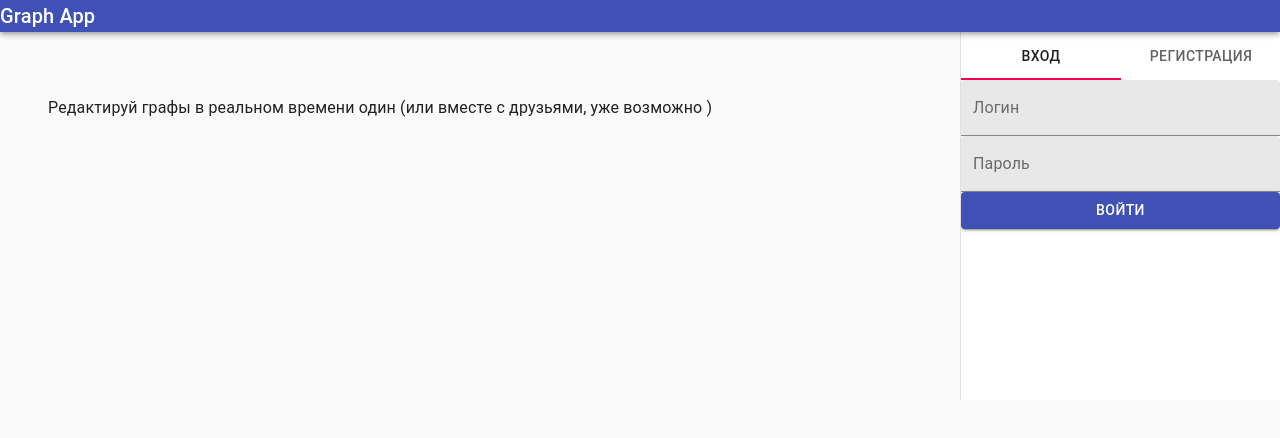
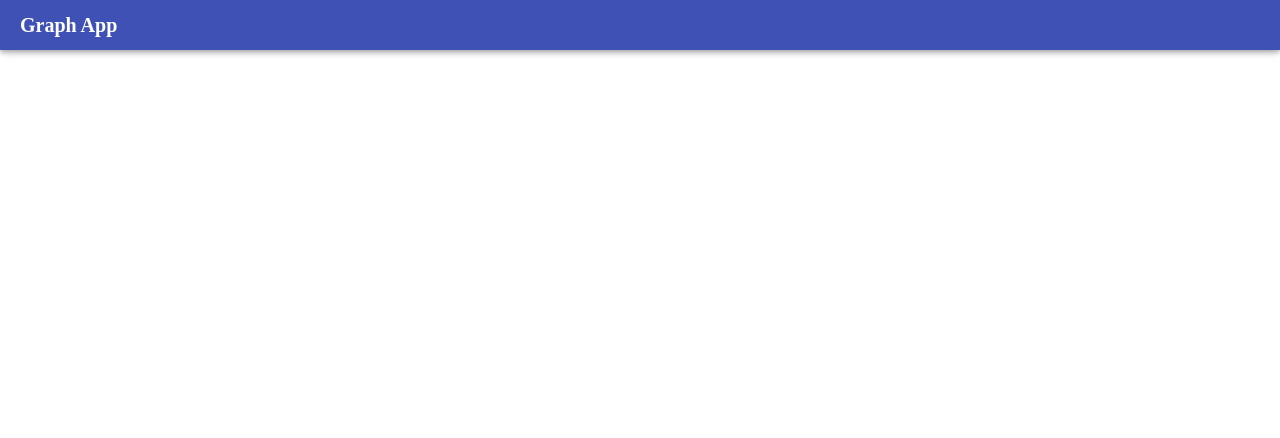
Before and after one commit to POWER-OF-YOUTH/graph-app-client, a React (Create React App) app: page / in a window 1280 px wide. Shown: the top 438 px of the page. Built offline with nearby package versions, Linux system fonts and the light colour scheme.

Commit message:
Add 'RegisterLoginForm'

```diff
--- a/package.json
+++ b/package.json
@@ -8,6 +8,7 @@
     "@testing-library/jest-dom": "^5.11.4",
     "@testing-library/react": "^11.1.0",
     "@testing-library/user-event": "^12.1.10",
+    "prop-types": "^15.7.2",
     "react": "^17.0.1",
     "react-dom": "^17.0.1",
     "react-router-dom": "^5.2.0",
--- a/src/App.css
+++ b/src/App.css
@@ -28,7 +28,6 @@
     color: #61dafb;
 }
 
-
 @keyframes App-logo-spin {
     from {
         transform: rotate(0deg);
--- /dev/null
+++ b/src/components/RegisterLoginForm.js
@@ -0,0 +1,19 @@
+import { makeStyles } from '@material-ui/core/styles';
+
+const useStyles = makeStyles((theme) => ({
+    container: {
+        backgroundColor: "black"
+    }
+}));
+
+function RegisterLoginForm() {
+    const classes = useStyles();
+
+    return (
+        <>
+            <div className={classes.container}></div>
+        </>
+    )
+}
+
+export default RegisterLoginForm;
--- a/src/index.css
+++ b/src/index.css
@@ -1,8 +1,9 @@
 body {
   margin: 0;
   font-family: -apple-system, BlinkMacSystemFont, 'Segoe UI', 'Roboto', 'Oxygen',
-    'Ubuntu', 'Cantarell', 'Fira Sans', 'Droid Sans', 'Helvetica Neue',
+    'Ubuntu', 'Cantarell', 'Fira Sans', 'Droid Sans', 'Helvetica Neue', 'Montserrat',
     sans-serif;
+  src: local('Montserrat'), url(./fonts/Montserrat/Montserrat-Regular.ttf) format('truetype');
   -webkit-font-smoothing: antialiased;
   -moz-osx-font-smoothing: grayscale;
 }
--- a/src/pages/MainPage.js
+++ b/src/pages/MainPage.js
@@ -1,208 +1,47 @@
 import React from 'react';
-import PropTypes from 'prop-types';
+
 import { makeStyles } from '@material-ui/core/styles';
-import Drawer from '@material-ui/core/Drawer';
-import CssBaseline from '@material-ui/core/CssBaseline';
-import AppBar from '@material-ui/core/AppBar';
-import Toolbar from '@material-ui/core/Toolbar';
-import Tabs from '@material-ui/core/Tabs';
-import Tab from '@material-ui/core/Tab';
-import Typography from '@material-ui/core/Typography';
-import Box from '@material-ui/core/Box';
-import Button from '@material-ui/core/Button';
-import ButtonGroup from '@material-ui/core/ButtonGroup';
-import { TextField } from '@material-ui/core';
+import { AppBar, Typography } from '@material-ui/core/';
 
-function TabPanel(props) {
-  const { children, value, index, ...other } = props;
+import RegisterLoginForm from '../components/RegisterLoginForm';
 
-  return (
-    <div
-      role="tabpanel"
-      hidden={value !== index}
-      id={`simple-tabpanel-${index}`}
-      aria-labelledby={`simple-tab-${index}`}
-      {...other}
-    >
-      {value === index && (
-        <Box p={3}>
-          <Typography>{children}</Typography>
-        </Box>
-      )}
-    </div>
-  );
+const useStyles = makeStyles((theme) => ({
+    root: {
+        paddingTop: "50px"
+    },
+    appBar: {
+        height: "50px"
+    },
+    content: {
+        padding: theme.spacing(3),
+    },
+    logo: {
+        textDecoration: "none",
+        fontFamily: "Montserrat, serif",
+        fontSize: "15pt",
+        fontWeight: "bold",
+        color: "white",
+        marginTop: "auto",
+        marginBottom: "auto",
+        marginLeft: "20px"
+    }
+}));
+
+function MainPage() {
+    const classes = useStyles();
+
+    return (
+        <div className={classes.root}>
+            <header>
+                <AppBar position="fixed" className={classes.appBar}>
+                    <a href="/" className={classes.logo}>Graph App</a>
+                </AppBar>
+            </header>
+            <main>
+                <RegisterLoginForm />
+            </main>
+        </div>
+    );
 }
 
-TabPanel.propTypes = {
-  children: PropTypes.node,
-  index: PropTypes.any.isRequired,
-  value: PropTypes.any.isRequired,
-};
-
-function a11yProps(index) {
-  return {
-    id: `simple-tab-${index}`,
-    'aria-controls': `simple-tabpanel-${index}`,
-  };
-}
-
-
-const drawerWidth = 320;
-const drawerHeight = 400;
-
-
-
-const useStyles = makeStyles((theme) => ({
-  root: {
-    display: 'flex',
-  },
-  appBar: {
-    zIndex: theme.zIndex.drawer + 1,
-  },
-  drawer: {
-    width: drawerWidth,
-    height: drawerHeight,
-    flexShrink: 0,
-  },
-  drawerPaper: {
-    width: drawerWidth,
-    height: drawerHeight,
-  },
-  drawerContainer: {
-    overflow: 'auto',
-  },
-  content: {
-    flexGrow: 1,
-    padding: theme.spacing(3),
-  },
-}));
-
-
-export default function MainPage() {
-  const classes = useStyles();
-  const [value, setValue] = React.useState(0);
-
-  const handleChange = (event, newValue) => {
-    setValue(newValue);
-  };
-
-
-  return (
-
-    <div className={classes.root}>
-      <CssBaseline />
-      <AppBar position="fixed" className={classes.appBar}>
-         <Typography variant="h6" noWrap>
-            Graph App
-        </Typography>
-      </AppBar>
-        <Toolbar/>
-          <Typography paragraph >
-           <Box m={12} />
-          Редактируй графы в реальном времени один (или вместе с друзьями, уже возможно )
-          </Typography>
-      <TabPanel value={value} index={0}>
-      <Drawer
-        className={classes.drawer}
-        variant="permanent"
-        classes={{
-          paper: classes.drawerPaper,
-        }}
-        anchor="right"
-      >
-        <Box m={2} />
-        <Tabs value={value} onChange={handleChange} aria-label="simple tabs example">
-          <Tab label="Вход" {...a11yProps(0)} />
-          <Tab label="Регистрация" {...a11yProps(1)} />
-
-        </Tabs>
-          <TextField
-            variant="filled"
-            color="secondary"
-            type="login"
-            label="Логин"
-            placeholder="Логин"
-
-          />
-           <TextField
-            variant="filled"
-            color="secondary"
-            type="password"
-            label="Пароль"
-            placeholder="Пароль"
-
-          />
-
-          <Button color="primary" variant="contained">Войти</Button>
-
-
-      </Drawer>
-      </TabPanel>
-      <TabPanel value={value} index={1}>
-      <Drawer
-        className={classes.drawer}
-        variant="permanent"
-        classes={{
-          paper: classes.drawerPaper,
-        }}
-        anchor="right"
-      >
-        <Box m={2} />
-        <Tabs value={value} onChange={handleChange} aria-label="simple tabs example">
-          <Tab label="Вход" {...a11yProps(0)} />
-          <Tab label="Регистрация" {...a11yProps(1)} />
-
-        </Tabs>
-          <TextField
-            variant="filled"
-            color="secondary"
-            type="name"
-            label="Ваше имя"
-            placeholder="Имя"
-          />
-           <TextField
-            variant="filled"
-            color="secondary"
-            type="name"
-            label="Ваша фамилия"
-            placeholder="Фамилия"
-
-          />
-           <TextField
-            variant="filled"
-            color="secondary"
-            type="login"
-            label="Логин"
-            placeholder="Логин"
-
-          />
-           <TextField
-            variant="filled"
-            color="secondary"
-            type="email"
-            label="Ваша почта"
-            placeholder="Почта"
-
-          />
-           <TextField
-            variant="filled"
-            color="secondary"
-            type="password"
-            label="Пароль"
-            placeholder="Пароль"
-
-          />
-
-          <Button color="primary" variant="contained">Зарегистрироваться</Button>
-
-
-      </Drawer>
-      </TabPanel>
-      <main className={classes.content}>
-        <div className={classes.toolbar} />
-      </main>
-
-    </div>
-
-  );
-}
+export default MainPage;
```
Also changed, not shown: src/components/TabPanel.js (added, +31 -0 lines). Lines whose indentation alone changed are shown as unchanged.
